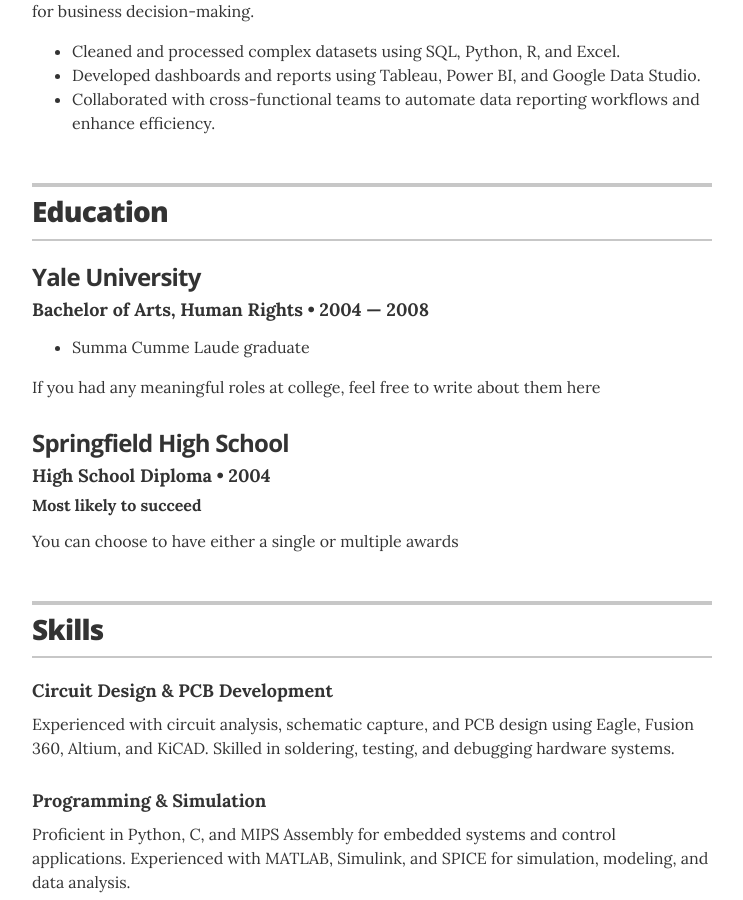
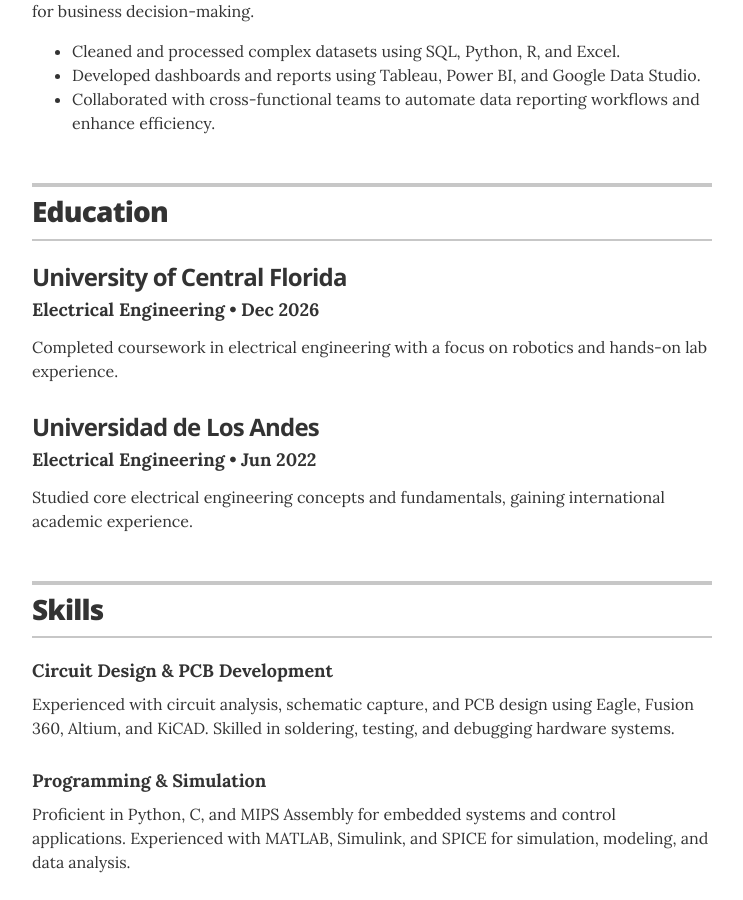
Before and after one commit to Juanfeva12/Resume, a Jekyll site: the page built from index.html, in a window 1280 px wide and 900 px high, scrolled down 2856 px. Shown: the whole window, without its empty margins (268-1011 px from the left). Built offline with Jekyll 4.4.1, drawn with Linux system fonts in a browser that asks for light colours.

Commit message:
Update education.yml

```diff
--- a/_data/education.yml
+++ b/_data/education.yml
@@ -1,13 +1,13 @@
 # Degree
-- degree: Bachelor of Arts, Human Rights
-  uni: Yale University
-  year: 2004 &mdash; 2008
-  awards:
-    - award: Summa Cumme Laude graduate
-  summary: If you had any meaningful roles at college, feel free to write about them here
+- degree: Electrical Engineering
+  uni: University of Central Florida
+  year: Dec 2026
+  location: Orlando, FL
+  gpa: 3.5/4.0
+  summary: Completed coursework in electrical engineering with a focus on robotics and hands-on lab experience.
 
-- degree: High School Diploma
-  uni: Springfield High School
-  year: 2004
-  award: Most likely to succeed
-  summary: You can choose to have either a single or multiple awards
+- degree: Electrical Engineering
+  uni: Universidad de Los Andes
+  year: Jun 2022
+  location: Bogotá, Colombia
+  summary: Studied core electrical engineering concepts and fundamentals, gaining international academic experience.
```
